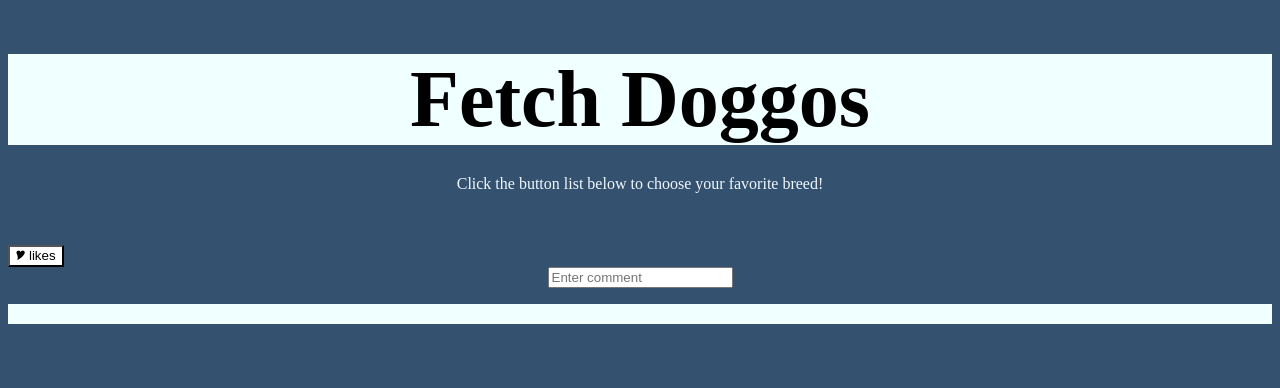
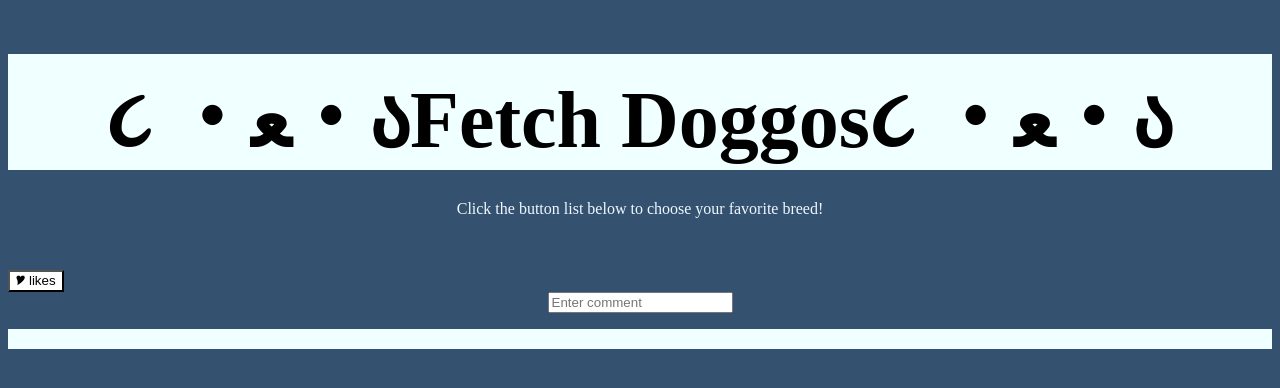
Before and after one commit to shelbynarnold/dog-pic-fetcher, a plain HTML site: page index.html in a window 1280 px wide. Drawn offline with Linux system fonts and the light colour scheme; no server answers.

Commit message:
added emoji

```diff
--- a/index.html
+++ b/index.html
@@ -1,7 +1,7 @@
 <!DOCTYPE html>
 <html>
     <head><link rel="stylesheet" href="index.css">
-        <h1>Fetch Doggos</h1>
+        <h1>૮ ・ﻌ・აFetch Doggos૮ ・ﻌ・ა</h1>
         <p>Click the button list below to choose your favorite breed!</p>
     </head>
 <body id = "body">
```
